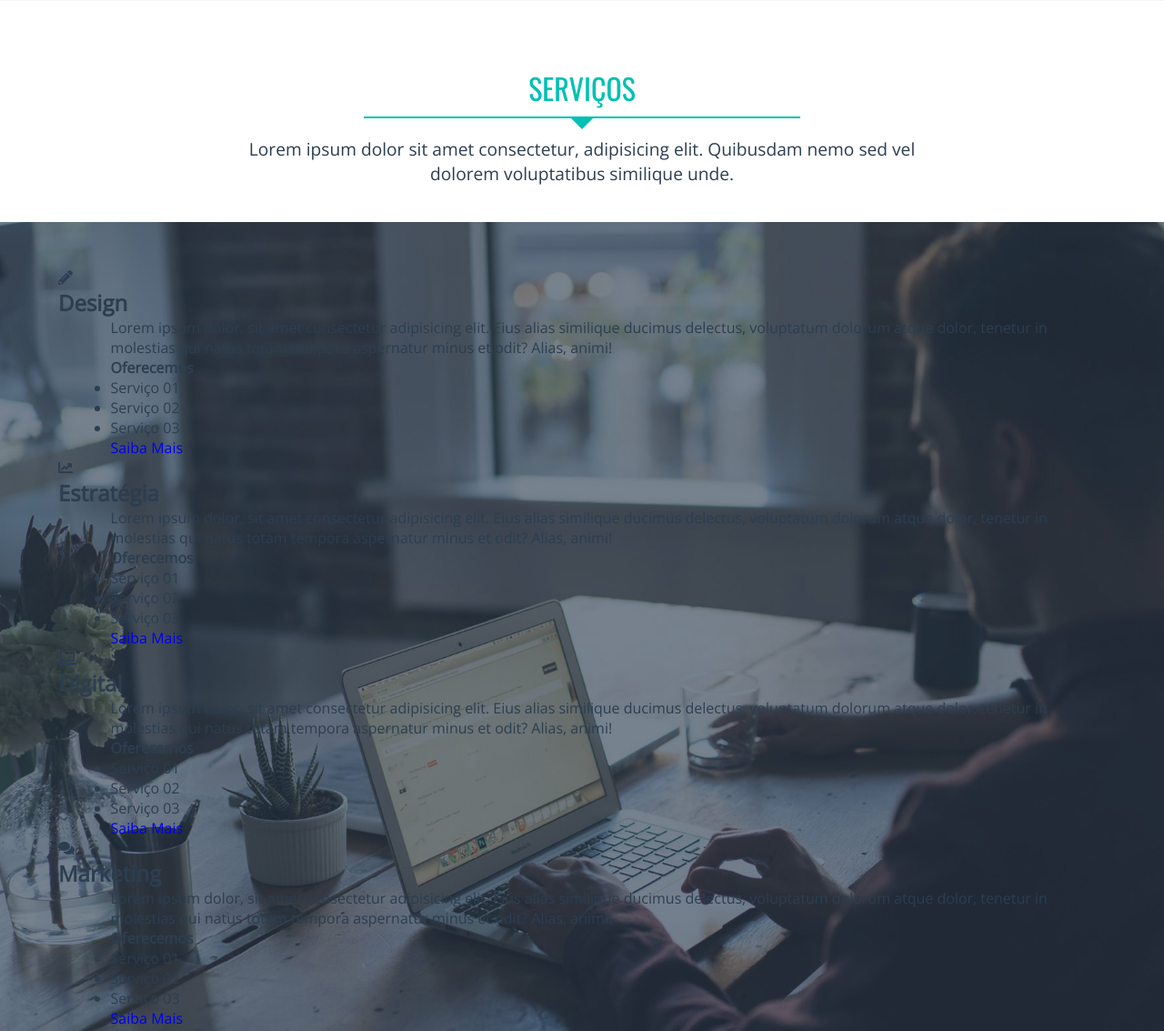
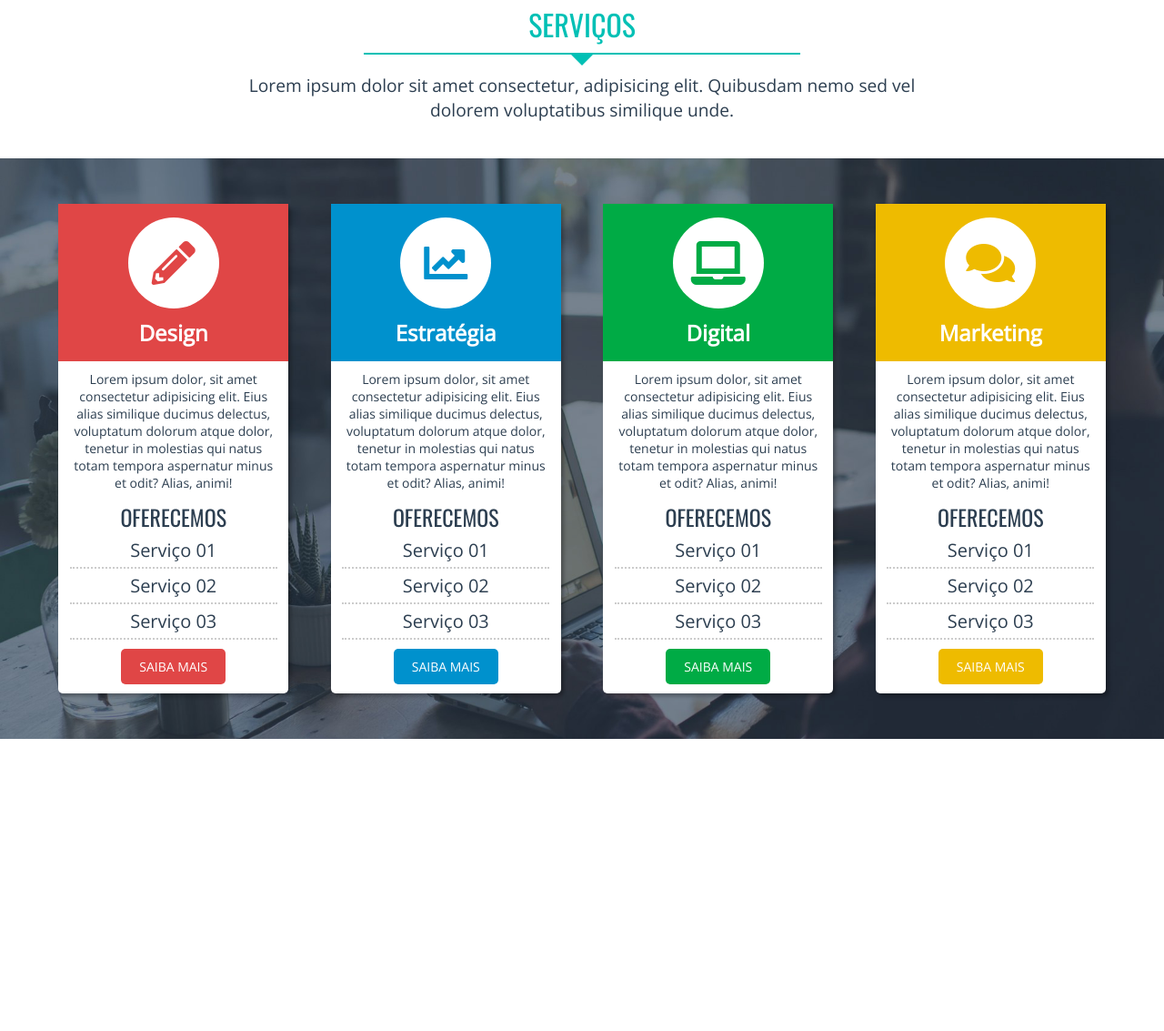
Before and after one commit to maypinheiro/html-css-na-pratica, a plain HTML site: page index.html in a window 1280 px wide. Shown: the part 2599-3732 px from the top of the page at 91% size. After the commit the page ends 3411 px from the top, so only its background shows below. Drawn offline with nearby package versions, Linux system fonts and the light colour scheme; files whose address does not match are found by name.

Commit message:
CREATE SERVICES
CRIAÇÃO DA LINHA SERVIÇOS

```diff
--- a/css/agencia/agencia.css
+++ b/css/agencia/agencia.css
@@ -102,7 +102,7 @@
 }
 
 .equipe-foto {
-    height: 350px;
+    height: 280px;
     overflow: hidden;
     position: relative;
 }
@@ -225,10 +225,109 @@
 .equipe-list li:hover .equipe-title {
     color: #ffffff;
 }
+
+/* serviços */
 .servicos{
+
     padding: 50px 0;
     background-image: url(../../images/servicos-bg.jpg);
     background-attachment: fixed;
     background-position: center center;
     background-size: cover;
 }
+.servicos-item{
+    background-color: #ffffff;
+    text-align: center;
+    border-radius: 5px;
+    -webkit-border-radius: 5px;
+    box-shadow: 3px 3px 4px rgba(0, 0, 0, .3);
+    -webkit-box-shadow: 3px 3px 4px rgba(0, 0, 0, .3);
+}
+.servicos-item:not(:first-child){
+    margin-top: 30px;
+}
+.servicos-item header{
+    padding: 15px;
+}
+.servicos-item header i{
+    background-color: #ffffff;
+    width: 100px;
+    height: 100px;
+    /* serve para centralizar o icone */
+    line-height: 100px;
+    border-radius: 50px;
+    -webkit-border-radius: 50px;
+    font-size: 3rem;
+}
+.servicos-item header h2{
+    color: #ffffff;
+    font-size: 1.5rem;
+    margin-top: 10px;
+}
+.servicos-item p{
+    font-size: 0.875rem;
+    margin-top: 10px;
+
+}
+.servicos-item p strong{
+    font-size: 1.5rem;
+    font-family: 'Oswald', sans-serif;
+    text-transform: uppercase;
+    font-weight: 400;
+}
+.servicos-item ul li{
+    list-style: none;
+    font-size: 1.25rem;
+    border-bottom: 2px dotted #cccccc;
+    padding: 5px 0;
+}
+.servicos-item a{
+    font-size: 0.875rem;
+    padding: 10px 20px;
+    color: #ffffff;
+    text-transform: uppercase;
+    border-radius: 5px;
+    -webkit-border-radius: 5px;
+    display: inline-block;
+    margin: 10px 0;
+}
+/* DESIGN */
+
+.servicos-item.design header,
+.servicos-item.design a{
+    background-color: #e04646;
+
+}
+.servicos-item.design i{
+    color: #e04646;
+}
+/* ESTRATEGIA */
+.servicos-item.estrategia header,
+.servicos-item.estrategia a{
+    background-color: #0091cd;
+
+}
+.servicos-item.estrategia i{
+    color: #0091cd;
+}
+/* DIGITAL */
+.servicos-item.digital header,
+.servicos-item.digital a{
+    background-color: #00AB45;
+
+}
+.servicos-item.digital i{
+    color: #00AB45;
+}
+/* MARKETING */
+.servicos-item.marketing header,
+.servicos-item.marketing a{
+    background-color: #eebb00;
+
+}
+.servicos-item.marketing i{
+    color: #eebb00;
+}
+.servicos-item a:hover{
+    background-color: #f47933;
+}
--- a/css/header/header-desktop-breakpoint.css
+++ b/css/header/header-desktop-breakpoint.css
@@ -14,6 +14,24 @@
     .equipe-list li:nth-of-type(2n+0) {
         border-left: 0;
     }
+
+    /* serviços */
+    .servicos-item:not(:first-child),
+    .servicos-item {
+        width: calc((100% - 4%)/ 2);
+        float: left;
+        margin: 0 4% 0 0;
+
+    }
+
+    .servicos-item:nth-of-type(2n+0) {
+        margin-right: 0;
+    }
+
+    .servicos-item:nth-of-type(1n+3) {
+        margin-top: 4%;
+    }
+
 }
 
 @media (min-width: 768px) {
@@ -30,6 +48,9 @@
     .curiosidades ul li {
         width: 25%;
     }
+}
+@media (min-width: 833px) {
+
 }
 
 
@@ -64,21 +85,22 @@
     .agencia-item:nth-last-of-type(3n+0) {
         margin-left: 0;
     }
+
     /* -------------------------------------------------------- */
-    .equipe-list li {
-        width: 25%;
-    }
+
 }
 
 @media (min-width: 1024px) {
     .header-nav ul li {
         margin: 0 6px;
     }
+
     .equipe-list li:nth-of-type(2n+0),
     .equipe-list li {
         width: 25%;
     }
-    .equipe-list li:not(:first-child){
+
+    .equipe-list li:not(:first-child) {
         border-left: 0;
     }
 
@@ -102,6 +124,19 @@
     .header-search {
         width: 240px;
     }
+
+    /* serviços */
+    .servicos-item:not(:first-child),
+    .servicos-item {
+        width: calc((100% - 12%)/ 4);
+        float: left;
+        margin: 0 4% 0 0;
+
+    }
+    .servicos-item:nth-of-type(4n+0) {
+        margin-right: 0;
+    }
+
 }
 
 @media (min-width: 1500px) {
--- a/index.html
+++ b/index.html
@@ -30,11 +30,12 @@
   <!-- ESTILOS -->
   <!-- HEADER -->
   <link rel="stylesheet" href="css/header/header-desktop.css">
-  <link rel="stylesheet" href="css/header/header-desktop-breakpoint.css">
-  <link rel="stylesheet" href="css/header/header-mobile.css">
   <link rel="stylesheet" href="css/reset.css">
   <link rel="stylesheet" href="css/style.carousel.css">
   <link rel="stylesheet" href="css/agencia/agencia.css">
+  <link rel="stylesheet" href="css/header/header-mobile.css">
+  <link rel="stylesheet" href="css/header/header-desktop-breakpoint.css">
+
   <!-- <link rel="stylesheet" href="css/style.css"> -->
 </head>
 
@@ -307,7 +308,7 @@
     </header>
     <div class="row servicos">
       <div class="content">
-        <section class="servicos-item">
+        <section class="servicos-item design">
           <header>
             <i class="fas fa-pencil-alt"></i>
             <h2>Design</h2>
@@ -325,7 +326,7 @@
             <a href="#">Saiba Mais</a>
           </div>
         </section>
-        <section class="servicos-item">
+        <section class="servicos-item estrategia">
           <header>
             <i class="fas fa-chart-line"></i>
             <h2>Estratégia</h2>
@@ -343,7 +344,7 @@
             <a href="#">Saiba Mais</a>
           </div>
         </section>
-        <section class="servicos-item">
+        <section class="servicos-item digital">
           <header>
             <i class="fas fa-laptop"></i>
             <h2>Digital</h2>
@@ -361,7 +362,7 @@
             <a href="#">Saiba Mais</a>
           </div>
         </section>
-        <section class="servicos-item">
+        <section class="servicos-item marketing">
           <header>
             <i class="fas fa-comments"></i>
             <h2>Marketing</h2>
```
